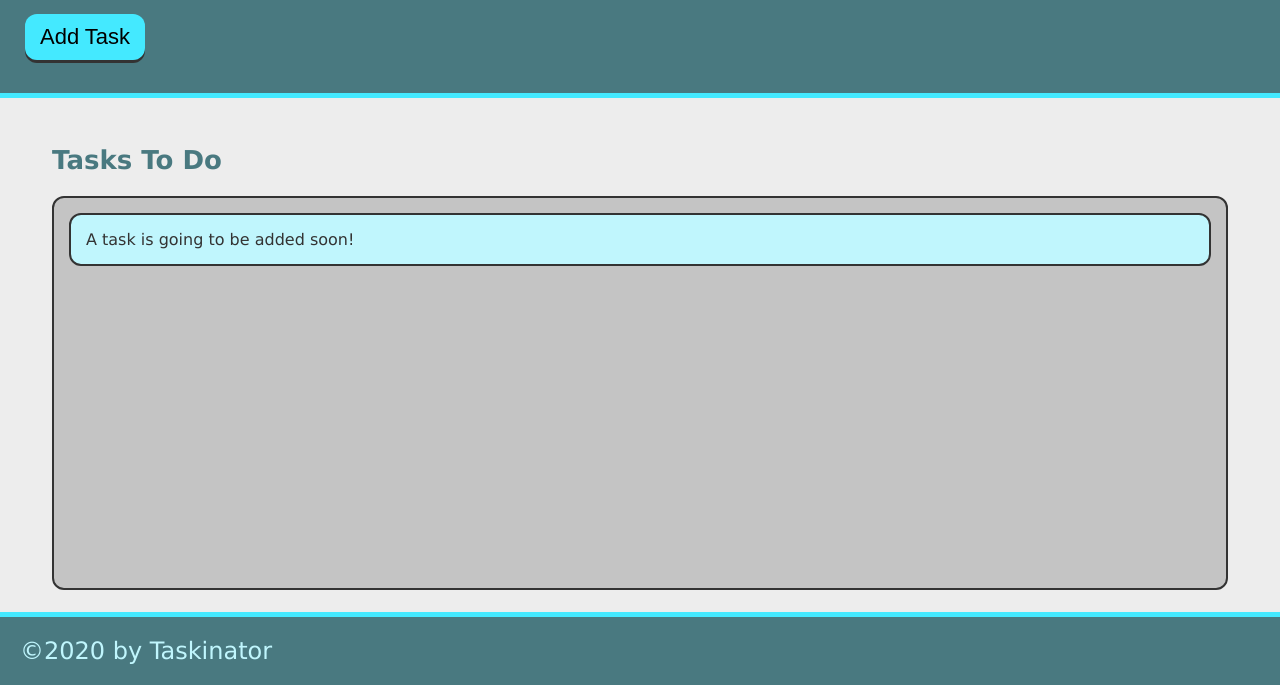
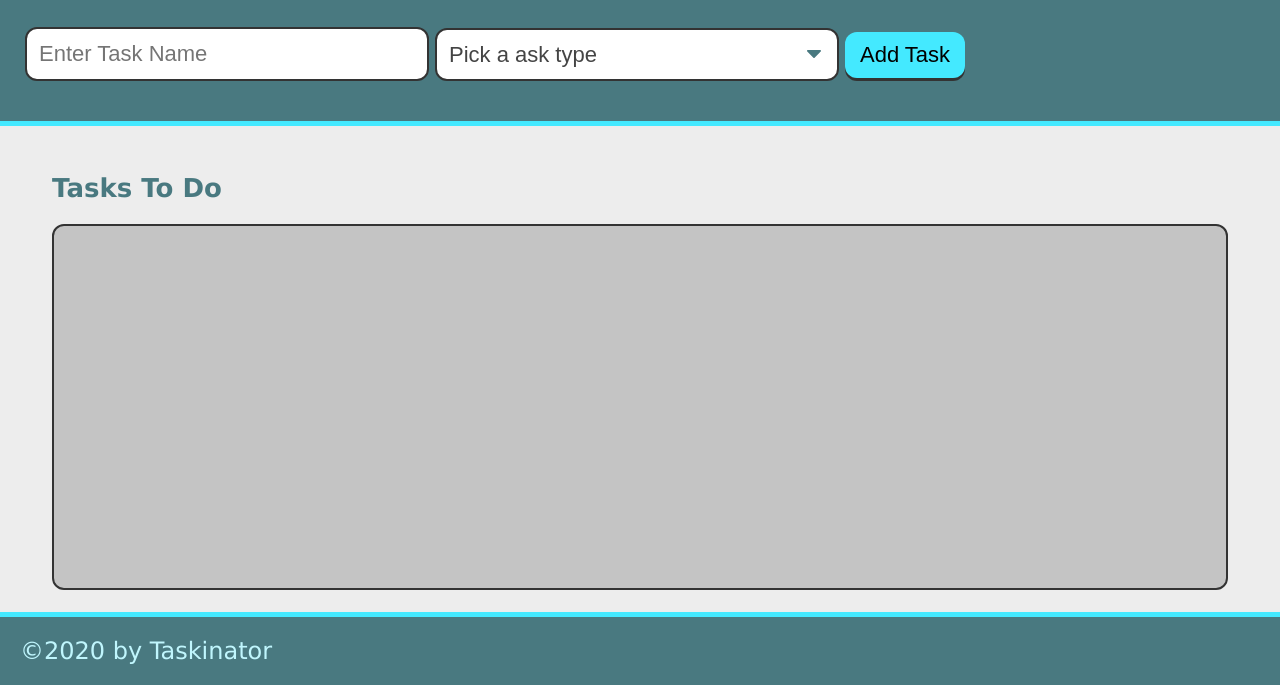
Before and after one commit to emilyadarr/taskinator, a plain HTML site: page index.html in a window 1280 px wide. Shown: the part 115-800 px from the top of the page. Drawn offline with Linux system fonts and the light colour scheme.

Commit message:
add form

```diff
--- a/index.html
+++ b/index.html
@@ -14,7 +14,22 @@
     <p>
       Click the button below to add a new task!
     </p>
-    <button class="btn" id="save-task">Add Task</button>
+    <form id="task-form">
+      <div class="form-group">
+        <input type="text" name="task-name" placeholder="Enter Task Name" />
+      </div>
+      <div class="form-group">
+        <select name="task-type" class="select-dropdown">
+          <option value="" disabled selected>Pick a ask type</option>
+          <option value="Print">Print</option>
+          <option value="Web">Web</option>
+          <option value="Mobile">Mobile</option>
+        </select>
+      </div>
+      <div class="form-group">
+        <button class="btn" id="save-task" type="submit">Add Task</button>
+      </div>
+    </form>
   </header>
 
   <main class="page-content">
@@ -22,11 +37,7 @@
       <h2 class="list-title">
         Tasks To Do
       </h2>
-      <ul class="task-list" id="tasks-to-do">
-        <li class="task-item">
-          A task is going to be added soon!
-        </li>
-      </ul>
+      <ul class="task-list" id="tasks-to-do"></ul>
     </section>
 
   </main>
```
